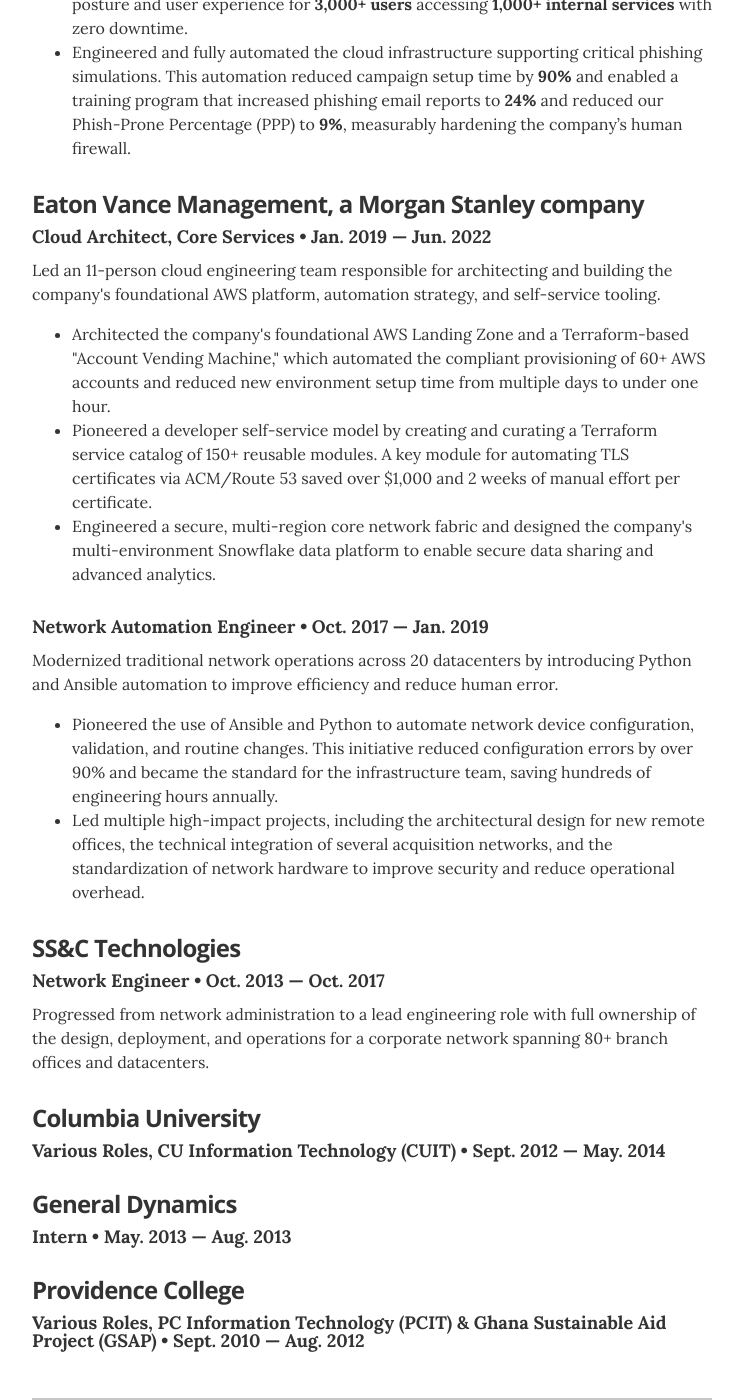
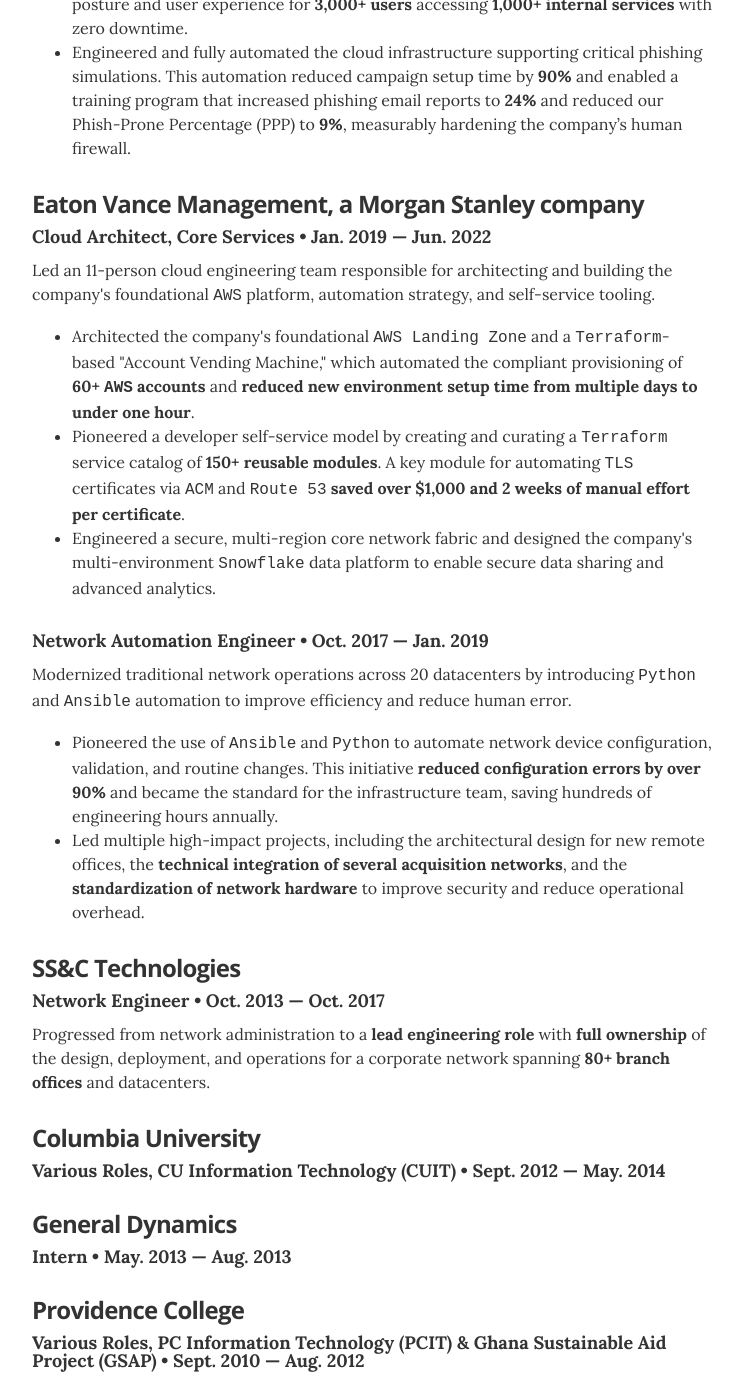
Before and after one commit to patrick-andrew-jain-taylor/resume, a Jekyll site: the page built from index.html, in a window 1280 px wide and 1400 px high, scrolled down 1494 px. Shown: the whole window, without its empty margins (268-1011 px from the left). Built offline with Jekyll 4.4.1, drawn with Linux system fonts in a browser that asks for light colours.

Commit message:
fix: experience emphasis

```diff
--- a/_data/experience.yml
+++ b/_data/experience.yml
@@ -17,18 +17,18 @@
 - company: Eaton Vance Management, a Morgan Stanley company
   position: Cloud Architect, Core Services
   duration: Jan. 2019 &mdash; Jun. 2022
-  summary: Led an 11-person cloud engineering team responsible for architecting and building the company's foundational AWS platform, automation strategy, and self-service tooling.<ul class="resume-item-list"><li>Architected the company's foundational AWS Landing Zone and a Terraform-based "Account Vending Machine," which automated the compliant provisioning of 60+ AWS accounts and reduced new environment setup time from multiple days to under one hour.</li><li>Pioneered a developer self-service model by creating and curating a Terraform service catalog of 150+ reusable modules. A key module for automating TLS certificates via ACM/Route 53 saved over $1,000 and 2 weeks of manual effort per certificate.</li><li>Engineered a secure, multi-region core network fabric and designed the company's multi-environment Snowflake data platform to enable secure data sharing and advanced analytics.</li></ul>
+  summary: Led an 11-person cloud engineering team responsible for architecting and building the company's foundational <code>AWS</code> platform, automation strategy, and self-service tooling.<ul class="resume-item-list"><li>Architected the company's foundational <code>AWS Landing Zone</code> and a <code>Terraform</code>-based "Account Vending Machine," which automated the compliant provisioning of <strong>60+ <code>AWS</code> accounts</strong> and <strong>reduced new environment setup time from multiple days to under one hour</strong>.</li><li>Pioneered a developer self-service model by creating and curating a <code>Terraform</code> service catalog of <strong>150+ reusable modules</strong>. A key module for automating <code>TLS</code> certificates via <code>ACM</code> and <code>Route 53</code> <strong>saved over $1,000 and 2 weeks of manual effort per certificate</strong>.</li><li>Engineered a secure, multi-region core network fabric and designed the company's multi-environment <code>Snowflake</code> data platform to enable secure data sharing and advanced analytics.</li></ul>
 
 # Network Automation Engineer
 - position: Network Automation Engineer
   duration: Oct. 2017  &mdash; Jan. 2019
-  summary: Modernized traditional network operations across 20 datacenters by introducing Python and Ansible automation to improve efficiency and reduce human error.<ul class="resume-item-list"><li>Pioneered the use of Ansible and Python to automate network device configuration, validation, and routine changes. This initiative reduced configuration errors by over 90% and became the standard for the infrastructure team, saving hundreds of engineering hours annually.</li><li>Led multiple high-impact projects, including the architectural design for new remote offices, the technical integration of several acquisition networks, and the standardization of network hardware to improve security and reduce operational overhead.</li></ul>
+  summary: Modernized traditional network operations across 20 datacenters by introducing <code>Python</code> and <code>Ansible</code> automation to improve efficiency and reduce human error.<ul class="resume-item-list"><li>Pioneered the use of <code>Ansible</code> and <code>Python</code> to automate network device configuration, validation, and routine changes. This initiative <strong>reduced configuration errors by over 90%</strong> and became the standard for the infrastructure team, saving hundreds of engineering hours annually.</li><li>Led multiple high-impact projects, including the architectural design for new remote offices, the <strong>technical integration of several acquisition networks</strong>, and the <strong>standardization of network hardware</strong> to improve security and reduce operational overhead.</li></ul>
 
 # Global Network Engineer
 - company: SS&C Technologies
   position: Network Engineer
   duration: Oct. 2013 &mdash; Oct. 2017
-  summary: Progressed from network administration to a lead engineering role with full ownership of the design, deployment, and operations for a corporate network spanning 80+ branch offices and datacenters.
+  summary: Progressed from network administration to a <strong>lead engineering role</strong> with <strong>full ownership</strong> of the design, deployment, and operations for a corporate network spanning <strong>80+ branch offices</strong> and datacenters.
 
 # Lab Consultant / UI Developer / UI Admin
 - company: Columbia University
```
